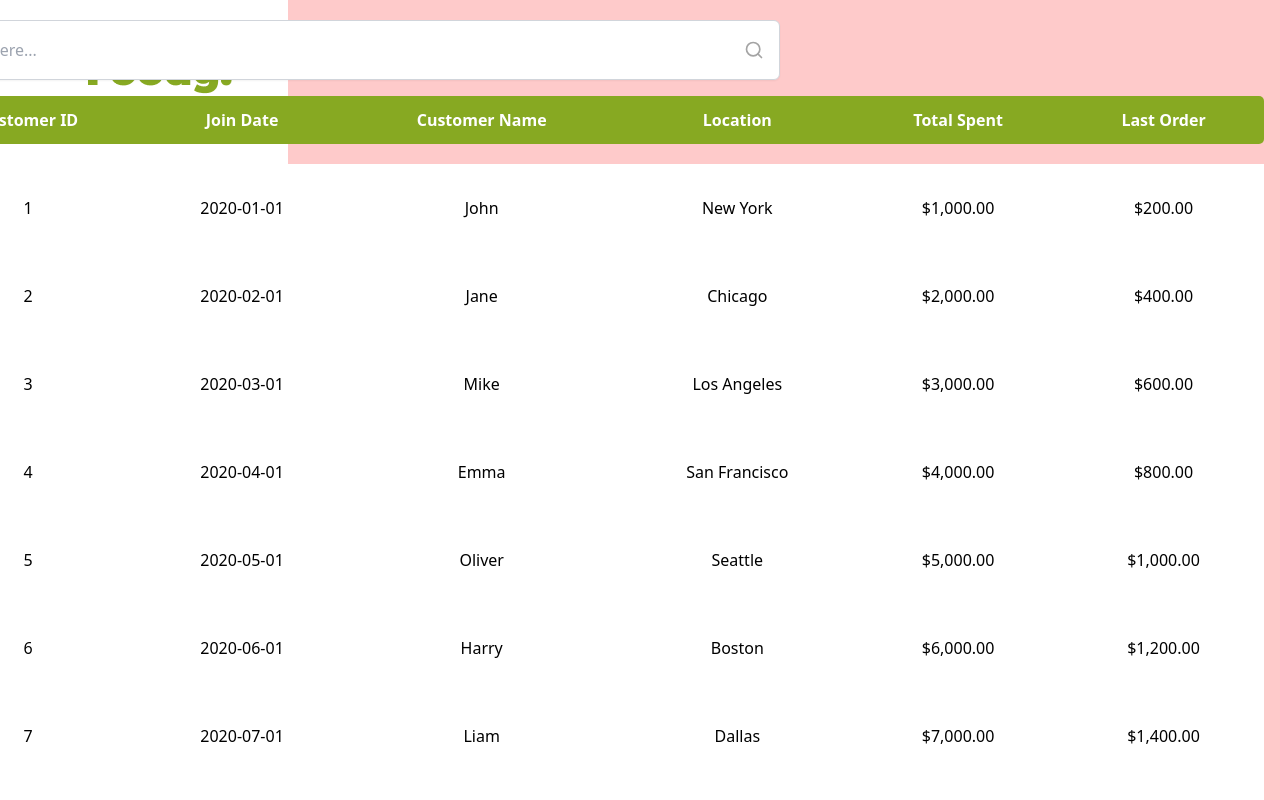
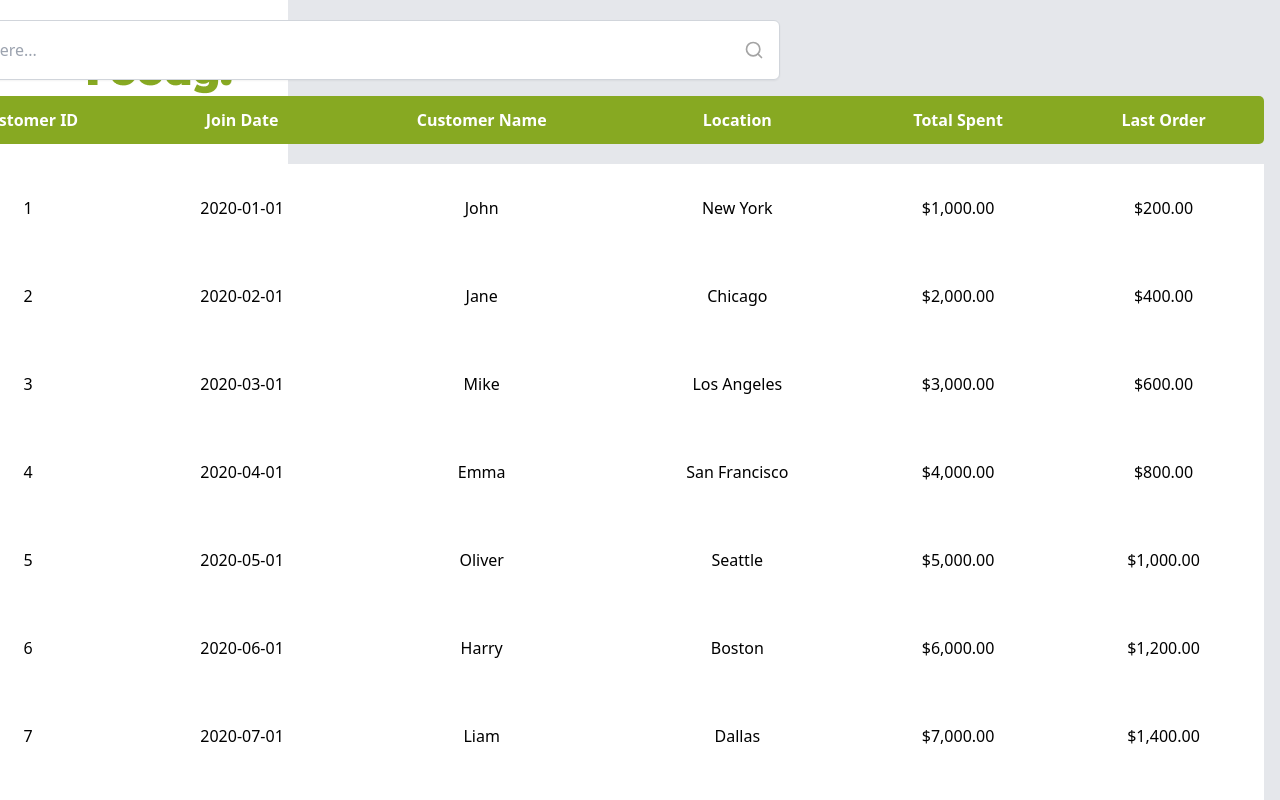
Before and after one commit to bahou1/arkx-final, a React (Vite) app in the folder arkxfinal/: page /dashboard in a window 1280 px wide. Shown: the top 800 px of the page. Built offline with nearby package versions, Linux system fonts and the light colour scheme.

Commit message:
background color

```diff
--- a/arkxfinal/src/pages/Dashboard.jsx
+++ b/arkxfinal/src/pages/Dashboard.jsx
@@ -5,7 +5,7 @@ import CustomerTable from '../components/CustomerTable';
 
 const Dashboard = () => {
     return (
-        <div className="bg-red-200 min-h-screen flex gap-9 ">
+        <div className="bg-gray-200 min-h-screen flex gap-9 ">
             <div className="fixed"> {/* Add the fixed class here */}
                 <SideMenu/>
             </div>
```
